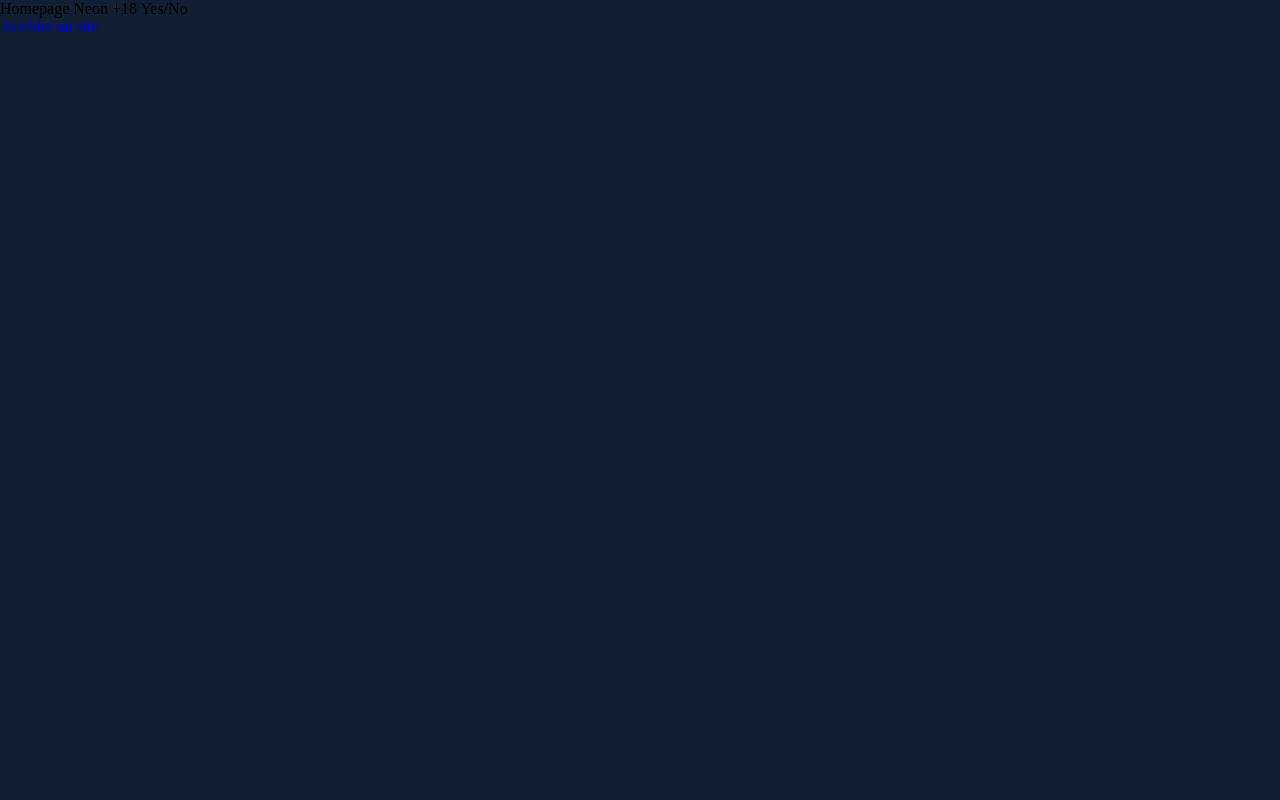
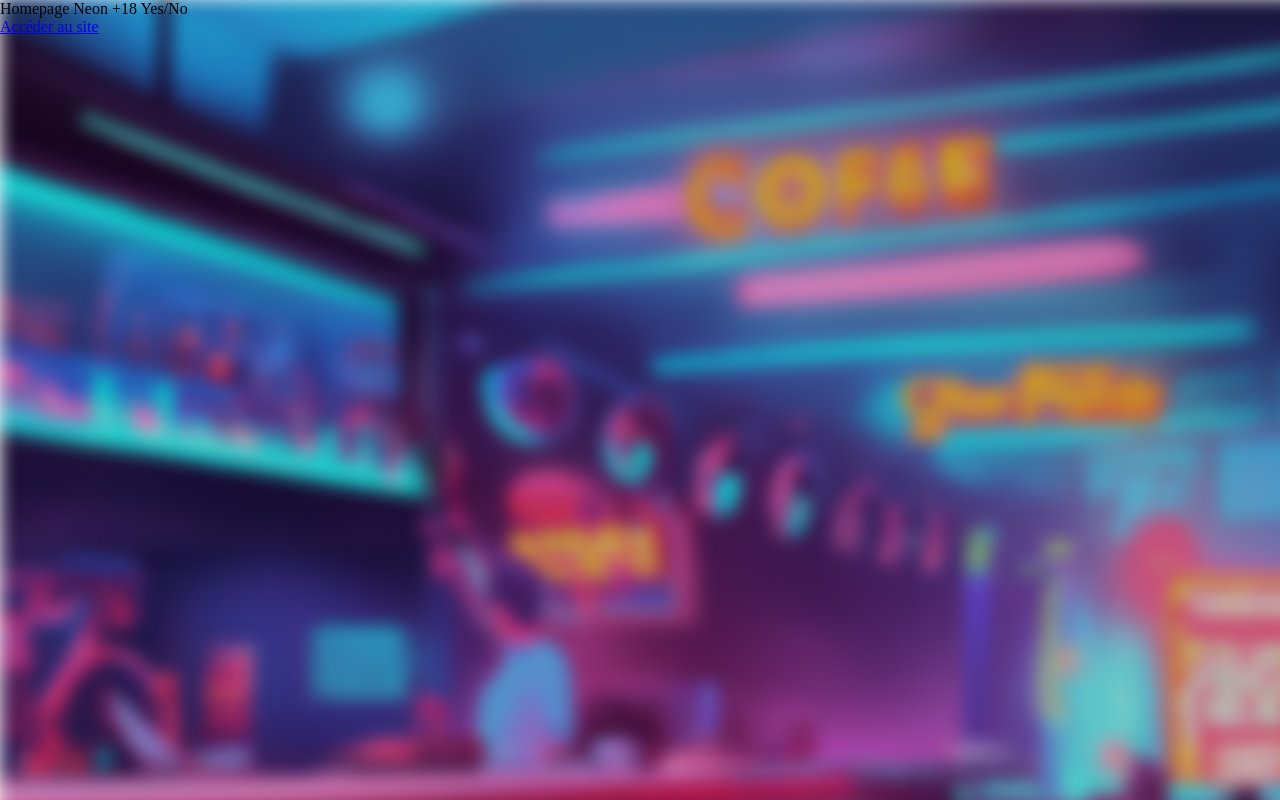
Before and after one commit to Dreallers/drunkard, a React (Vite) app in the folder frontend/: page / in a window 1280 px wide. Built offline with nearby package versions, Linux system fonts and the light colour scheme.

Commit message:
adding background and modifying css global, navbar and footer

```diff
--- a/frontend/src/styles/footer.scss
+++ b/frontend/src/styles/footer.scss
@@ -18,6 +18,7 @@
   bottom: 0;
   right: 0;
   left: 0;
+  background-color: $drunkBlueDark;
 
   p {
     padding: 5px;
--- a/frontend/src/styles/navbar.scss
+++ b/frontend/src/styles/navbar.scss
@@ -26,9 +26,7 @@
   margin: 2px;
   margin-top: 5px;
   background-color: $drunkBlueDark;
-  background: transparent;
   box-shadow: $blue-box-shadow;
-
   img {
     width: 70%;
     height: auto;
--- a/frontend/src/styles/scss_global.scss
+++ b/frontend/src/styles/scss_global.scss
@@ -16,7 +16,7 @@ $drunkpolice: #f2ecbe;
 $drunkgreen: #a1e69a;
 $drunkPink: #fe259b;
 $drunkBlueLight: #00aaf6;
-$drunkBlueDark: #102032;
+$drunkBlueDark: rgba(16, 32, 50, 0.6);
 $blue-box-shadow:
   // 0 0 2px #fff,
   // 0 0 4px #fff,
@@ -61,6 +61,6 @@ $green-box-shadow:
 
 body {
   height: 100vh;
-  background-color: #102032;
+  background-image: url("/background.jpg");
   position: relative;
 }
```
Also changed, not shown: frontend/public/background.jpg (added).
